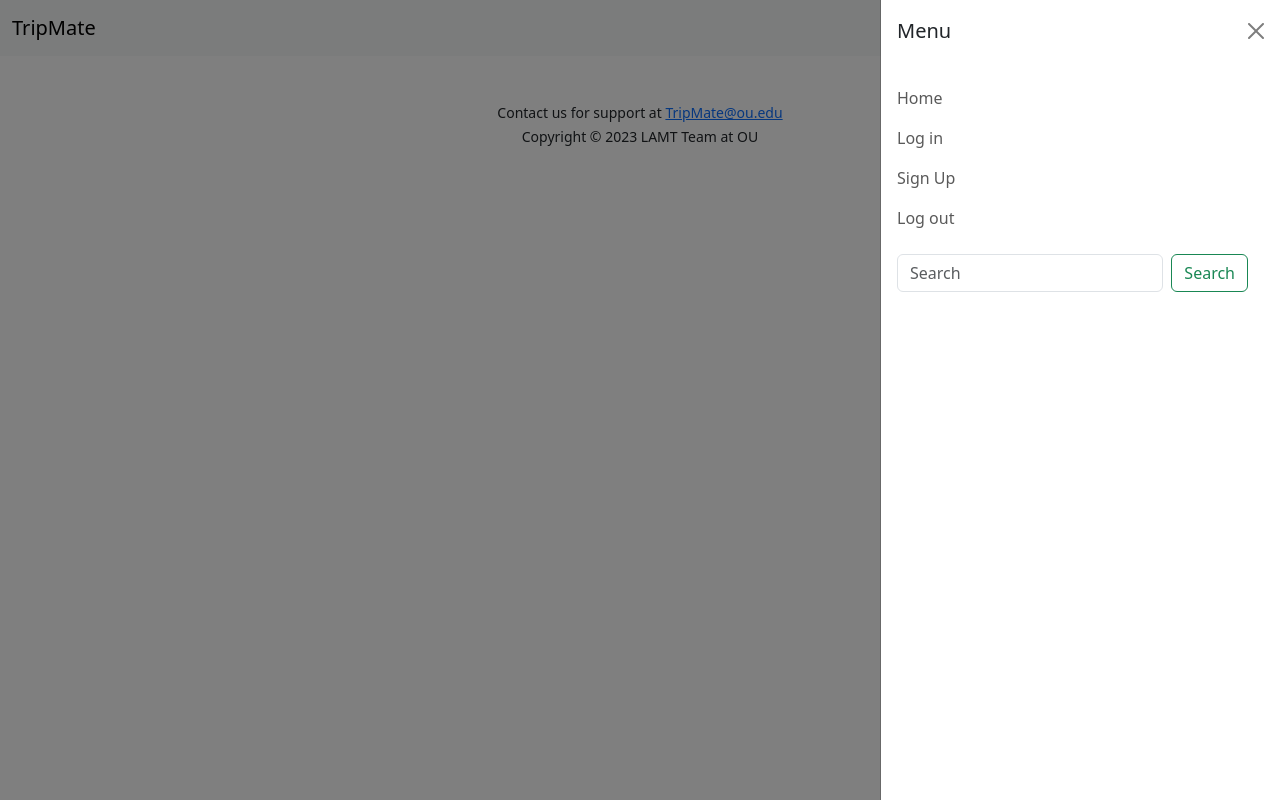
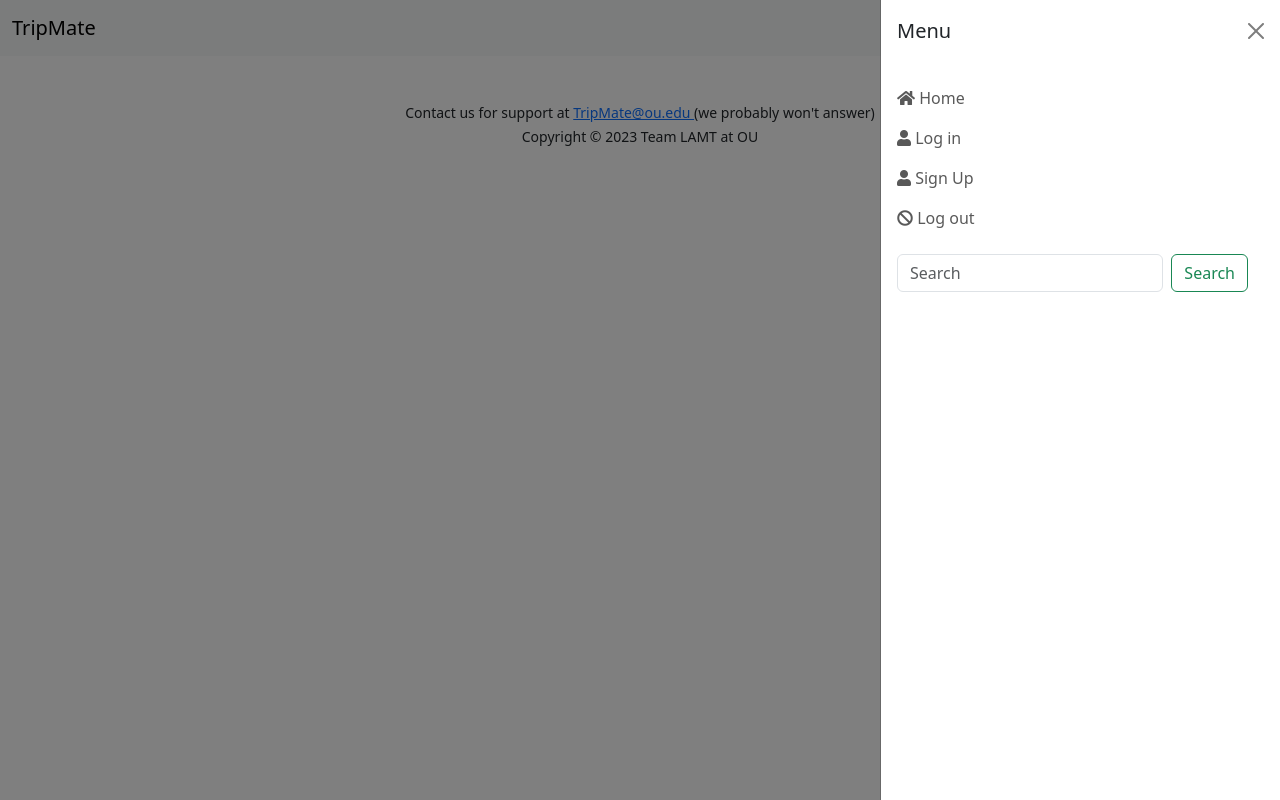
Before and after one commit to mariahvadak/TripMate, a Flask app: page / in a window 1280 px wide, after a click that opens the changed part. Run offline with Flask 2, Linux system fonts and the light colour scheme.

Commit message:
Add menu icons

```diff
--- a/app/templates/base.html
+++ b/app/templates/base.html
@@ -4,6 +4,8 @@
         <meta charset="utf-8" />
         <meta name="viewport" content="width=device-width, initial-scale=1"/>
         <link href="https://cdn.jsdelivr.net/npm/bootstrap@5.3.0-alpha1/dist/css/bootstrap.min.css" rel="stylesheet" integrity="sha384-GLhlTQ8iRABdZLl6O3oVMWSktQOp6b7In1Zl3/Jr59b6EGGoI1aFkw7cmDA6j6gD" crossorigin="anonymous">
+        <link href="https://cdnjs.cloudflare.com/ajax/libs/font-awesome/5.15.4/css/all.min.css" rel="stylesheet">
+
         <title>{% block title %}TripMate{% endblock %}</title>
     </head>
     <style>
@@ -30,16 +32,16 @@
                 <div class="offcanvas-body">
                     <ul class="navbar-nav justify-content-end flex-grow-1 pe-3">
                         <li class="nav-item">
-                            <a class="nav-link" href="/">Home</a>
+                            <a class="nav-link" href="/"> <span class="fas fa-home"></span> Home </a>
                         </li>
                         <li class="nav-item">
-                            <a class="nav-link" href="/login/">Log in</a>
+                            <a class="nav-link" href="/login/"> <span class="fas fa-user"></span> Log in</a>
                         </li>
                         <li class="nav-item">
-                            <a class="nav-link" href="/signup/">Sign Up</a>
+                            <a class="nav-link" href="/signup/"> <span class="fas fa-user"></span> Sign Up</a>
                         </li>
                         <li class="nav-item">
-                            <a class="nav-link" href="/">Log out</a>
+                            <a class="nav-link" href="/"> <span class="fas fa-ban"></span> Log out</a>
                         </li>
                     <form class="d-flex mt-3" role="search">
                         <input class="form-control me-2" type="search" placeholder="Search" aria-label="Search">
@@ -74,8 +76,8 @@
         <center>
             <footer id="footer">
                 <small>
-                    Contact us for support at <a href="mailto://...@ou.edu">TripMate@ou.edu</a><br>
-                    Copyright &copy; 2023 LAMT Team at OU
+                    Contact us for support at <a href="mailto://...@ou.edu">TripMate@ou.edu </a> (we probably won't answer)<br>
+                    Copyright &copy; 2023 Team LAMT at OU
                 </small>
             </footer>
         </center>
```
Also changed, not shown: instance/TripMate.db (added).
